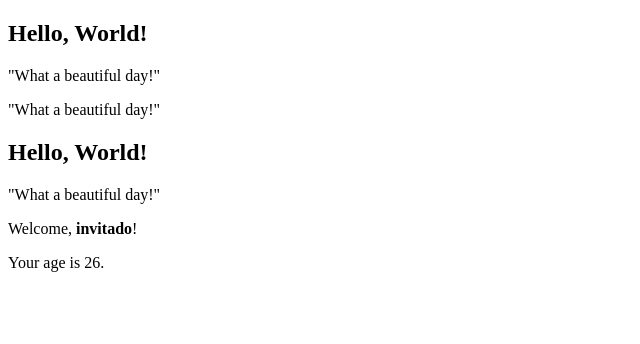
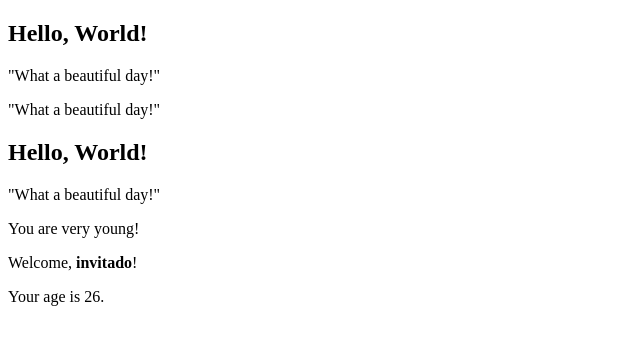
Before and after one commit to SalazarWilmer/EjerciciosDevelhope, a React (Vite) app in the folder REACT-WILMER/proyecto-vite/vite-project/: page / in a window 1280 px wide. Shown: the top 344 px of the page, without its empty margins (0-640 px from the left). Built offline with nearby package versions, Linux system fonts and the light colour scheme.

Commit message:
Ejercicio Conditional Rendering 25

```diff
--- a/REACT-WILMER/proyecto-vite/vite-project/src/App.jsx
+++ b/REACT-WILMER/proyecto-vite/vite-project/src/App.jsx
@@ -1,6 +1,7 @@
 import Hello from "./Ejercicios/Hello";
 import Message from "./Ejercicios/Message";
 import Welcome from "./Ejercicios/Welcome";
+import Age from "./Ejercicios/Age";
 function App() {
   const name = 'Wilmer';
   return (
@@ -8,6 +9,7 @@ function App() {
       <Hello />
       <Message />
       <Hello />
+      <Age age={10} />
       <Welcome name={name} age={26}/>
     </div>
   );
--- a/REACT-WILMER/proyecto-vite/vite-project/src/Ejercicios/Age.jsx
+++ b/REACT-WILMER/proyecto-vite/vite-project/src/Ejercicios/Age.jsx
@@ -1,4 +1,4 @@
 const Age = ({ age }) => {
-  return <p>Your age is {age}.</p>;
+  return <p>{age > 18 ? `Your age is ${age}.` : 'You are very young!'}</p>;
 };
 export default Age
```
